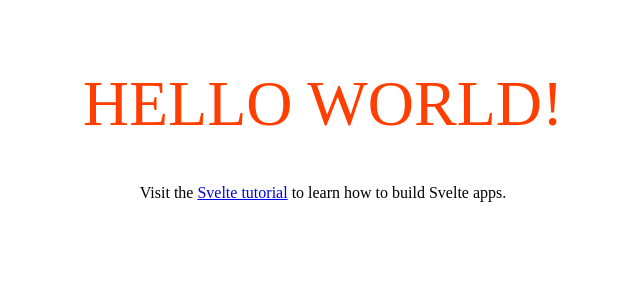
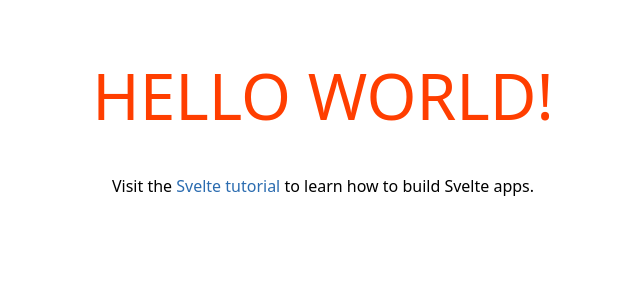
Before and after one commit to alexdilley/microlith-template, a Svelte app: page / in a window 1280 px wide. Shown: the top 300 px of the page, without its empty margins (317-957 px from the left). Built offline with nearby package versions, Linux system fonts and the light colour scheme; the HTML template or start-up script is replaced by a standard one.

Commit message:
tailwind

```diff
--- /dev/null
+++ b/postcss.config.js
@@ -0,0 +1,7 @@
+module.exports = ctx => ({
+  plugins: {
+    'postcss-import': true,
+    tailwindcss: true,
+    cssnano: ctx.env === 'production' ? {} : false,
+  },
+});
--- a/public/global.css
+++ /dev/null
@@ -1,71 +0,0 @@
-html,
-body {
-  position: relative;
-  width: 100%;
-  height: 100%;
-}
-
-body {
-  box-sizing: border-box;
-  padding: 8px;
-  margin: 0;
-  font-family: -apple-system, BlinkMacSystemFont, 'Segoe UI', Roboto,
-    Oxygen-Sans, Ubuntu, Cantarell, 'Helvetica Neue', sans-serif;
-  color: #333;
-}
-
-a {
-  color: rgb(0, 100, 200);
-  text-decoration: none;
-}
-
-a:hover {
-  text-decoration: underline;
-}
-
-a:visited {
-  color: rgb(0, 80, 160);
-}
-
-label {
-  display: block;
-}
-
-input,
-button,
-select,
-textarea {
-  box-sizing: border-box;
-  padding: 0.4em;
-  margin: 0 0 0.5em 0;
-  font-family: inherit;
-  font-size: inherit;
-  border: 1px solid #ccc;
-  border-radius: 2px;
-}
-
-input:disabled {
-  color: #ccc;
-}
-
-input[type='range'] {
-  height: 0;
-}
-
-button {
-  color: #333;
-  background-color: #f4f4f4;
-  outline: none;
-}
-
-button:focus {
-  border-color: #666;
-}
-
-button:disabled {
-  color: #999;
-}
-
-button:not(:disabled):active {
-  background-color: #ddd;
-}
--- a/rollup.config.js
+++ b/rollup.config.js
@@ -6,7 +6,9 @@ import copy from 'rollup-plugin-copy';
 import css from 'rollup-plugin-css-asset';
 import livereload from 'rollup-plugin-livereload';
 import svelte from 'rollup-plugin-svelte';
+import tailwind from 'rollup-plugin-tailwindcss';
 import { terser } from 'rollup-plugin-terser';
+import preprocess from 'svelte-preprocess';
 import Handlebars from 'handlebars';
 
 const production = !process.env.ROLLUP_WATCH;
@@ -47,9 +49,11 @@ export default {
     svelte({
       // Enable run-time checks when not in production.
       dev: !production,
+      preprocess: preprocess({ postcss: true }),
       emitCss: true,
     }),
 
+    tailwind({ input: 'src/styles/index.css', purge: production }),
     css(), // emit as asset
 
     html({
--- a/src/App.svelte
+++ b/src/App.svelte
@@ -1,34 +1,21 @@
 <script>
+  import './styles/index.css';
+
   export let name;
 </script>
 
-<style>
-  main {
-    max-width: 240px;
-    padding: 1em;
-    margin: 0 auto;
-    text-align: center;
-  }
-
-  h1 {
-    font-size: 4em;
-    font-weight: 100;
-    color: #ff3e00;
-    text-transform: uppercase;
-  }
-
-  @media (min-width: 640px) {
-    main {
-      max-width: none;
-    }
-  }
-</style>
-
-<main>
-  <h1>Hello {name}!</h1>
-  <p>
+<main
+  class="max-w-xs sm:max-w-none h-screen p-4 m-auto font-sans text-center
+  subpixel-antialiased"
+>
+  <h1 class="my-10 text-6xl font-hairline leading-tight text-primary uppercase">
+    Hello {name}!
+  </h1>
+  <p class="my-4 leading-tight">
     Visit the
-    <a href="https://svelte.dev/tutorial">Svelte tutorial</a>
+    <a href="https://svelte.dev/tutorial" class="text-blue-700">
+      Svelte tutorial
+    </a>
     to learn how to build Svelte apps.
   </p>
 </main>
--- /dev/null
+++ b/src/styles/index.css
@@ -0,0 +1,5 @@
+@import 'tailwindcss/base';
+
+@import 'tailwindcss/components';
+
+@import 'tailwindcss/utilities';
--- /dev/null
+++ b/tailwind.config.js
@@ -0,0 +1,11 @@
+module.exports = {
+  theme: {
+    extend: {
+      colors: {
+        primary: '#ff3e00',
+      },
+    },
+  },
+  variants: {},
+  plugins: [],
+};
```
Also changed, not shown: package.json (+6 -1 lines), 2 other files (tests, documents, lock files or other folders).
